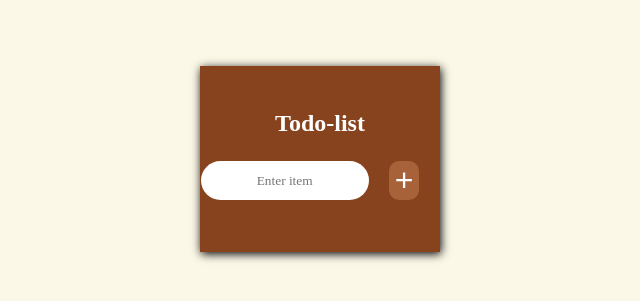
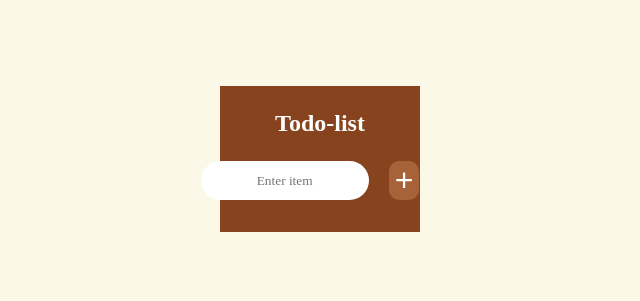
Before and after one commit to wesbabie/todo-app, a React (Create React App) app: page / in a window 1280 px wide. Shown: the part 241-542 px from the top of the page, without its empty margins (320-960 px from the left). Built offline with nearby package versions, Linux system fonts and the light colour scheme.

Commit message:
Update body.css

```diff
--- a/src/components/Body/body.css
+++ b/src/components/Body/body.css
@@ -1,14 +1,9 @@
-section{
-    margin: 0;
-    padding: 7% 15%;
 
-}
 .card{
     background-color: #87431D !important;
-    padding: 20px;
+  /*  padding: 20px;*/
     height: auto;
     color: #fff;
-    box-shadow: 1px 2px 9px #000 ;
 position: absolute;
             width: 200px;
             top: 50%;
```
